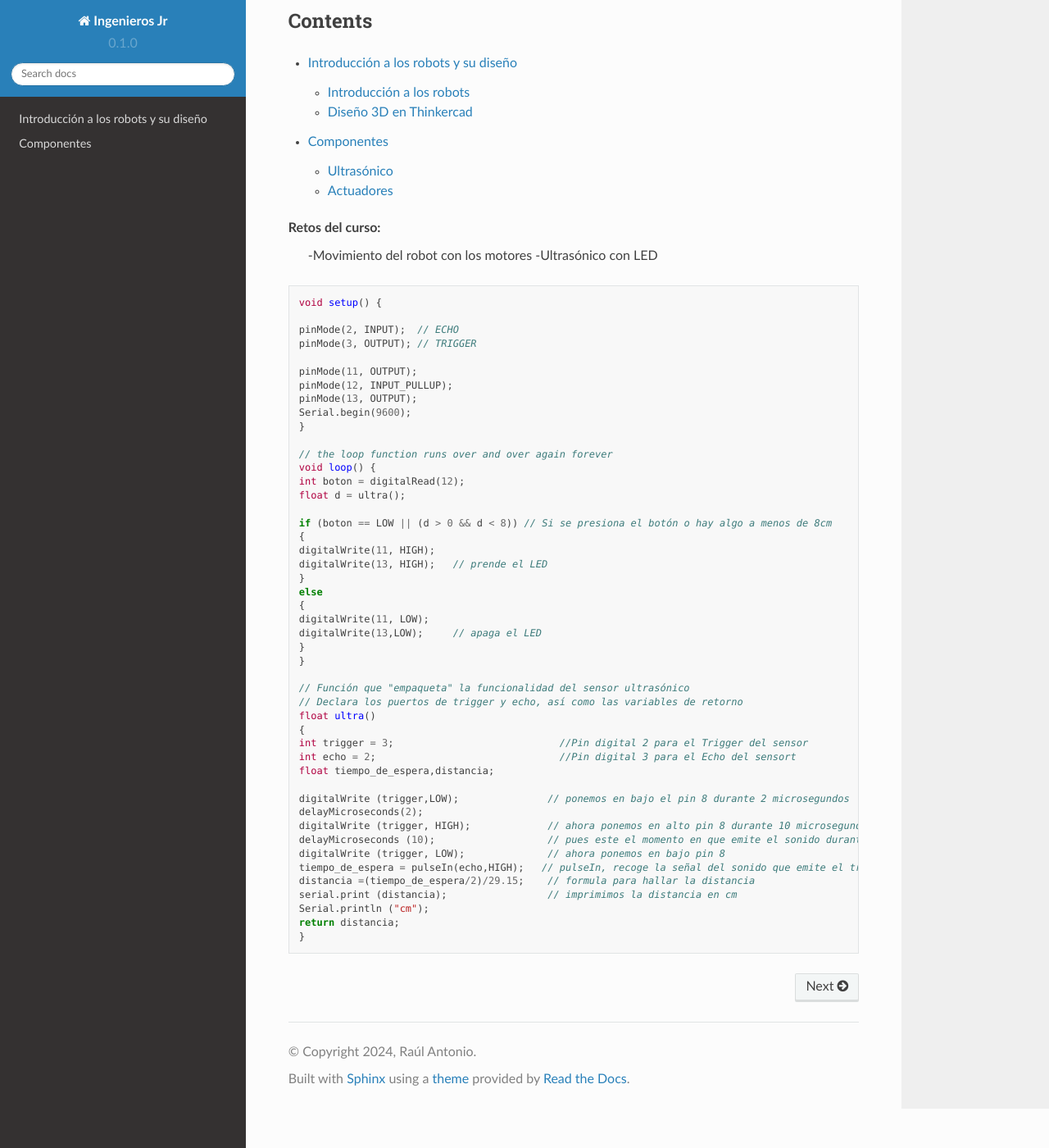
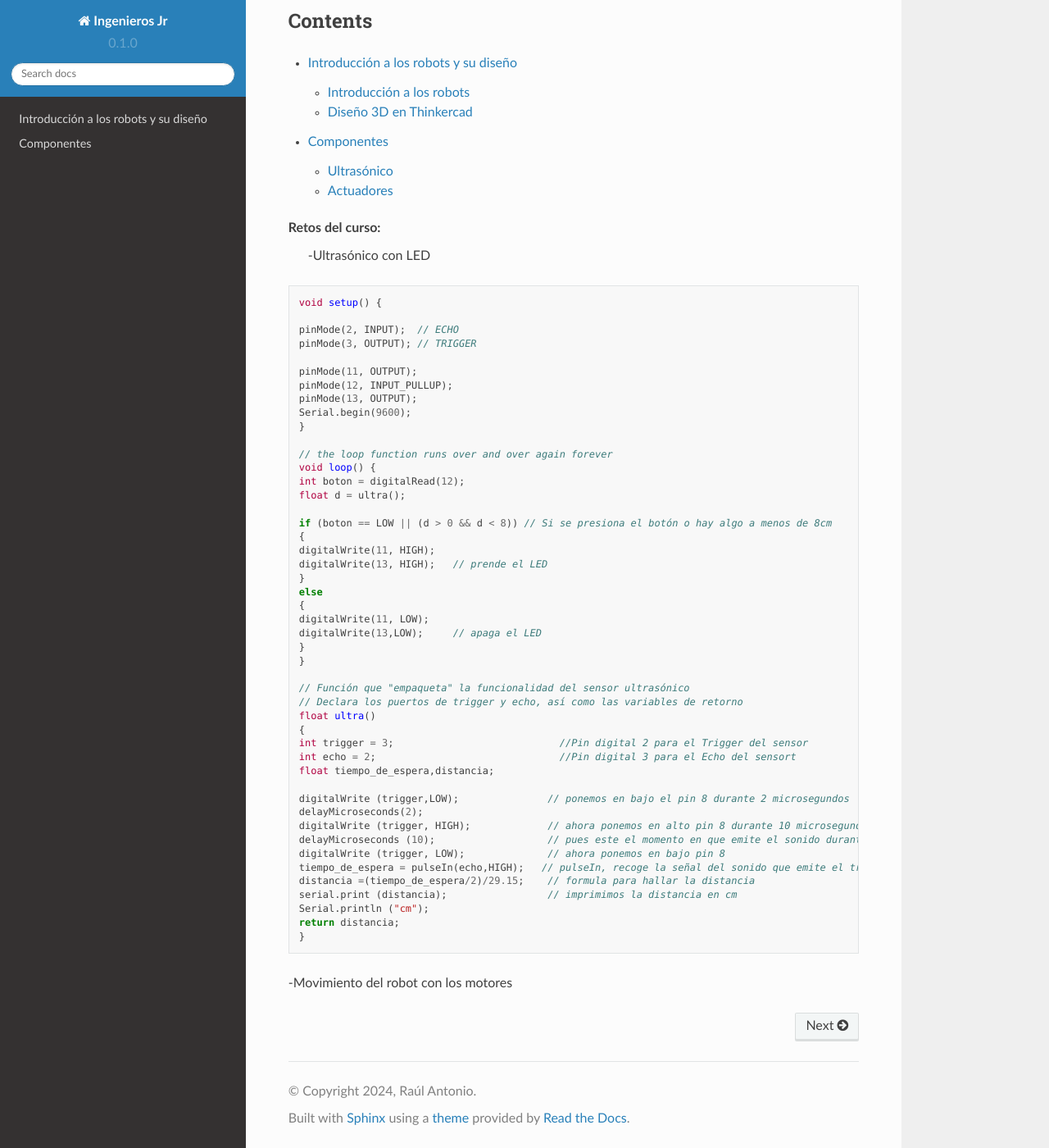
Before and after one commit to Gagis00/Ingeniero-JR, a Sphinx documentation site: the page built from docs/source/index.rst, in a window 1280 px wide and 1400 px high, scrolled down 396 px. Shown: the whole window at 82% size. Built offline with Sphinx 7.4.7 and the Read the Docs theme 2.0.0, drawn with Linux system fonts in a browser that asks for light colours; part of the change alters nothing that is shown.

```diff
--- a/docs/source/index.rst
+++ b/docs/source/index.rst
@@ -22,7 +22,6 @@ Contents
    componentes
 
 Retos del curso:
-   -Movimiento del robot con los motores
    -Ultrasónico con LED
 
 .. code-block:: c++
@@ -74,3 +73,5 @@ Retos del curso:
    Serial.println ("cm");
    return distancia;
    }
+
+-Movimiento del robot con los motores
```
